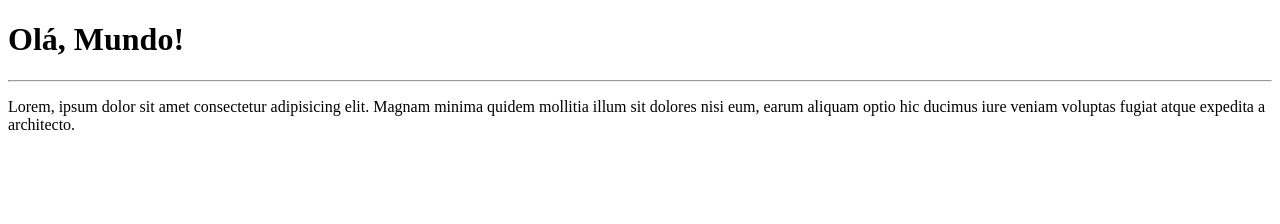
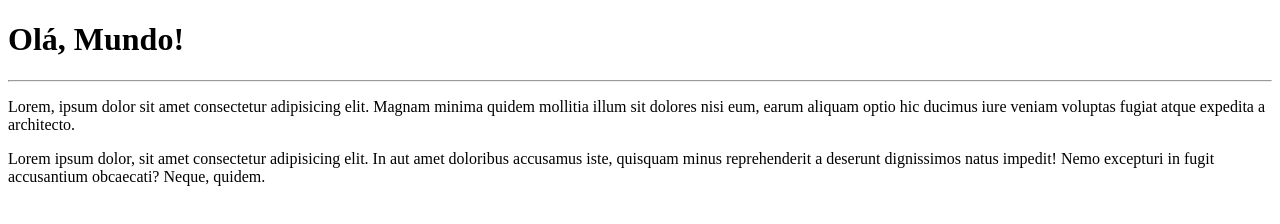
Before and after one commit to jhonathanmacedo/Ola-Mundo, a plain HTML site: page site-exemplo/index.html in a window 1280 px wide. Drawn offline with Linux system fonts and the light colour scheme.

Commit message:
adicionei um paragrafo

```diff
--- a/site-exemplo/index.html
+++ b/site-exemplo/index.html
@@ -11,6 +11,9 @@
     <p>
         Lorem, ipsum dolor sit amet consectetur adipisicing elit. Magnam minima quidem mollitia illum sit dolores nisi eum, earum aliquam optio hic ducimus iure veniam voluptas fugiat atque expedita a architecto.
     </p>
+    <p>
+        Lorem ipsum dolor, sit amet consectetur adipisicing elit. In aut amet doloribus accusamus iste, quisquam minus reprehenderit a deserunt dignissimos natus impedit! Nemo excepturi in fugit accusantium obcaecati? Neque, quidem.
+    </p>
 
 </body>
 </html>
```
